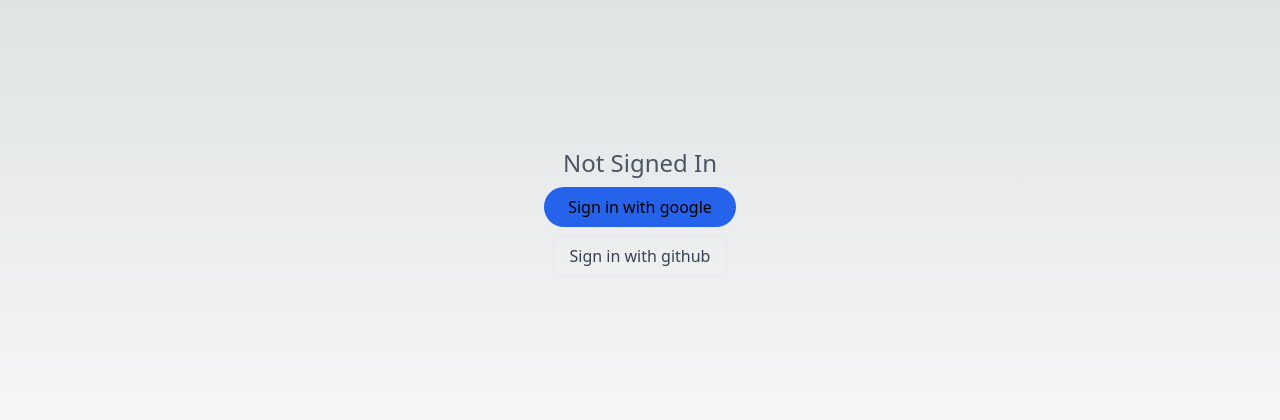
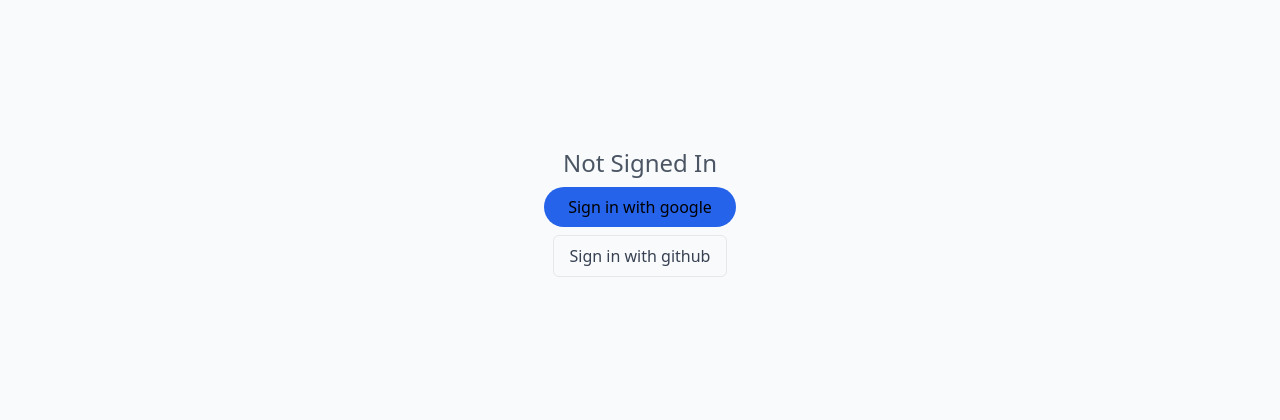
Before and after one commit to TLRKiliann/next-chat, a Next.js app in the folder my-app/: page /login in a window 1280 px wide. Shown: the part 184-604 px from the top of the page. Built offline with nearby package versions, Linux system fonts and the light colour scheme; no server answers.

Commit message:
ui improved

```diff
--- a/my-app/app/(auth)/login/page.tsx
+++ b/my-app/app/(auth)/login/page.tsx
@@ -10,7 +10,7 @@ export default function Login() {
 
   if (!session) {
     return (
-      <div className="w-full h-screen flex flex-col justify-center items-center">
+      <div className="w-full h-screen flex flex-col justify-center items-center bg-slate-50">
         <p className="text-2xl text-gray-600 mb-2">
           Not Signed In
         </p>
@@ -20,7 +20,7 @@ export default function Login() {
           Sign in with google
         </button>
         <button className="text-gray-700 border transition trasform duration-200
-          hover:scale-105 py-2 px-4 rounded-md hover:shadow-btn mb-2"
+          hover:scale-105 py-2 px-4 rounded-md hover:shadow mb-2"
           onClick={() => signIn('github')}
         >
           Sign in with github
```
